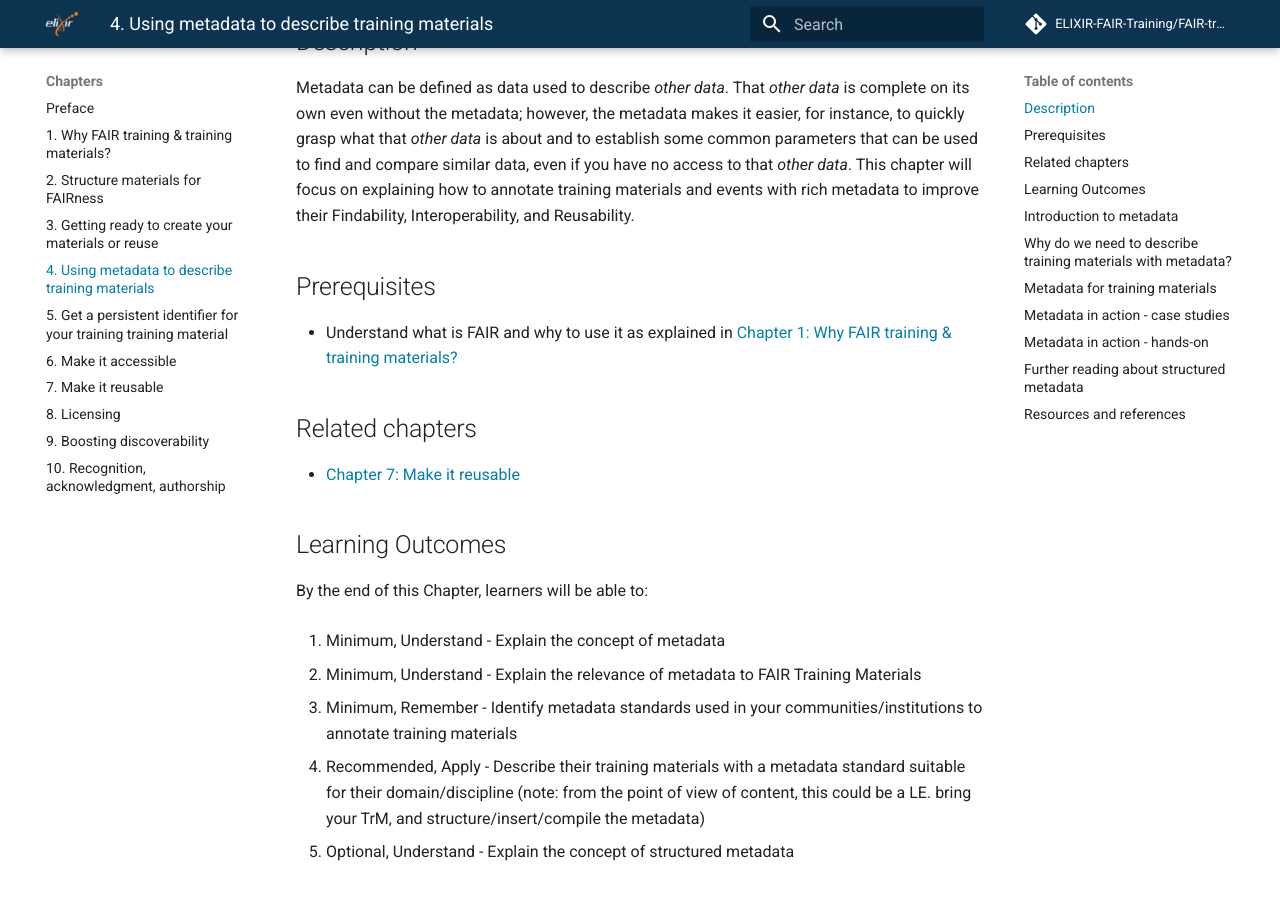
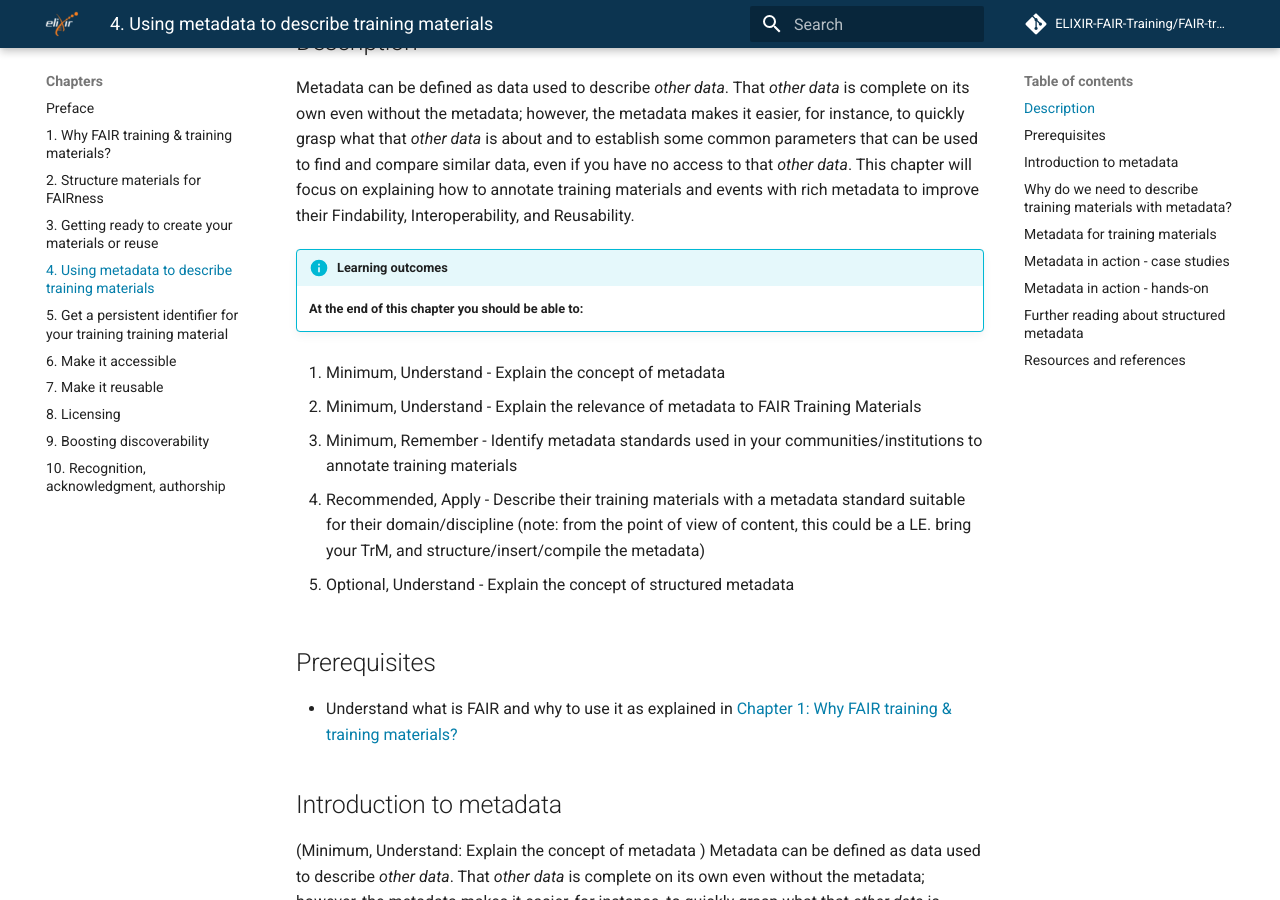
Before and after one commit to elixir-europe-training/ELIXIR-TrP-FAIR-training-handbook, an MkDocs documentation site: the page built from docs/chapters/chapter_04.md, in a window 1280 px wide and 900 px high, scrolled down 244 px. Built offline with MkDocs 1.6.1 and Material for MkDocs 9.7.7, drawn with Linux system fonts in a browser that asks for light colours; comment, search, counter and statistics services are not loaded.

Commit message:
Minimum standarisation of the order of sessions

```diff
--- a/docs/chapters/chapter_04.md
+++ b/docs/chapters/chapter_04.md
@@ -9,12 +9,9 @@
 
 ## Description
 Metadata can be defined as data used to describe _other data_. That _other data_ is complete on its own even without the metadata; however, the metadata makes it easier, for instance, to quickly grasp what that _other data_ is about and to establish some common parameters that can be used to find and compare similar data, even if you have no access to that _other data_. This chapter will focus on explaining how to annotate training materials and events with rich metadata to improve their Findability, Interoperability, and Reusability.
-## Prerequisites
-* Understand what is FAIR and why to use it as explained in [Chapter 1: Why FAIR training & training materials?](https://elixir-fair-training.github.io/FAIR-training-handbook/chapters/chapter_01/)
-## Related chapters
-* [Chapter 7: Make it reusable](https://elixir-fair-training.github.io/FAIR-training-handbook/chapters/chapter_07/)
-## Learning Outcomes
-By the end of this Chapter, learners will be able to:
+
+!!! info "Learning outcomes"
+    **At the end of this chapter you should be able to:**
 
 1. Minimum, Understand - Explain the concept of metadata
 
```
Also changed, not shown: other parts of docs/chapters/chapter_04.md (+4 -0 lines).
